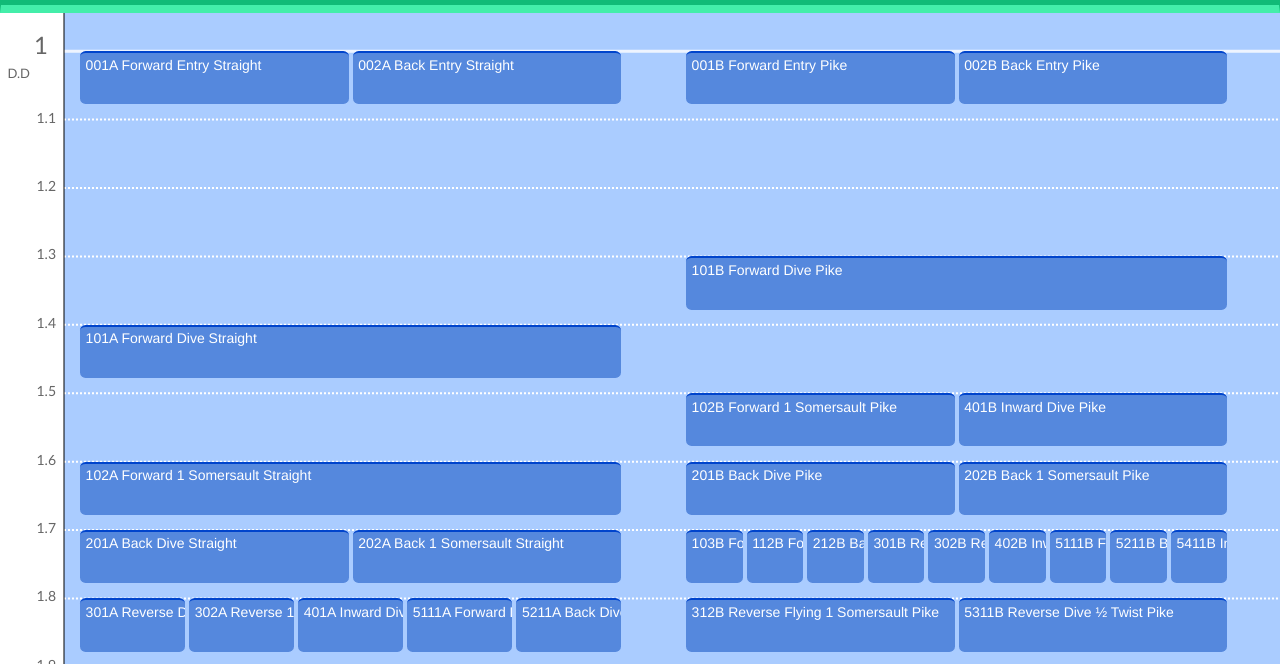
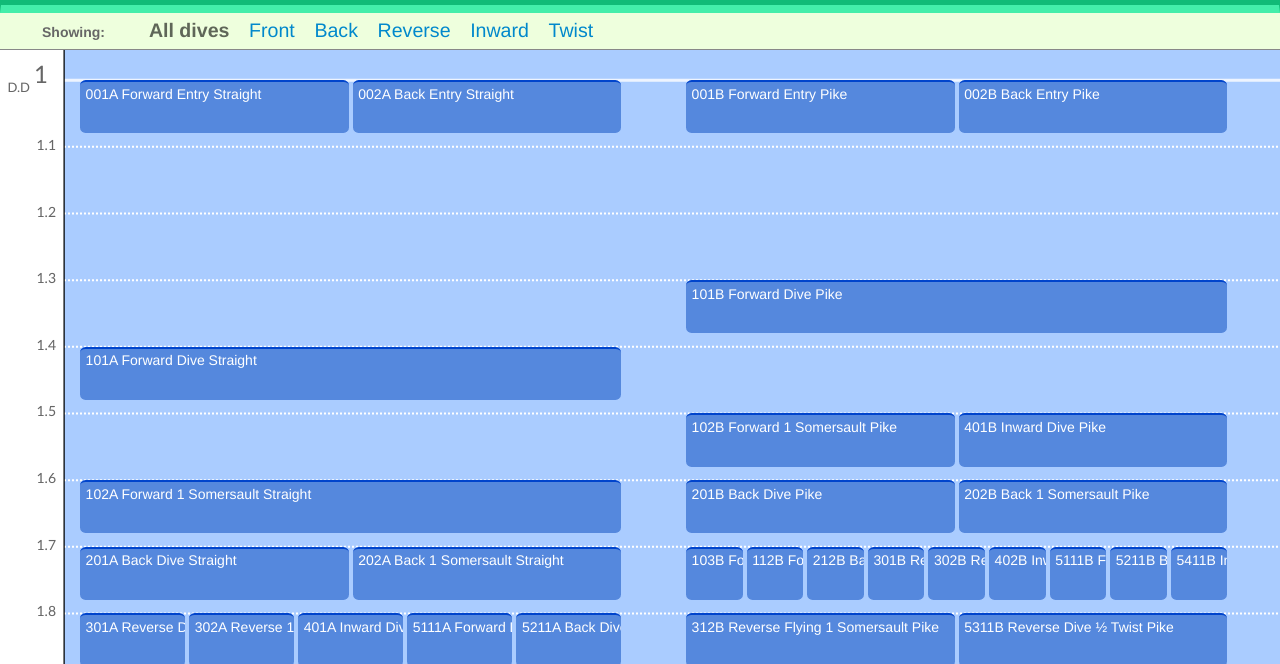
Before and after one commit to FancyVase/Springboard, a plain HTML site: page learn_dives.html in a window 1280 px wide. Shown: the part 80-744 px from the top of the page. Drawn offline with Linux system fonts and the light colour scheme.

Commit message:
Reintroduced filtering to learn dives page

```diff
--- a/css/learn_dives.css
+++ b/css/learn_dives.css
@@ -159,3 +159,43 @@ html {
     -ms-user-select: none;
     user-select: none;
 }
+
+
+.dive-filter-group {
+    position:fixed;
+    top:0;
+    left:0;
+    right:0;
+    width:100%;
+    z-index:6831;
+    background:#fff;
+    background:#f8f0c0;
+    background:#efd;
+    border-bottom:1px solid #888;
+    padding:0.25em 3em;
+    color:#666;
+
+}
+ul.dive-filters {
+    display:inline;
+    font-size:1.4em;
+
+}
+ul.dive-filters li {
+    display:inline;
+    list-style-type:none;
+    padding-right:1em;
+    color:#08c;
+    vertical-align:middle!important;
+    cursor:pointer;
+}
+ul.dive-filters li:hover {
+    text-decoration:underline;
+}
+ul.dive-filters li.current {
+    color:#444;
+    color:rgba(0,0,0,0.6);
+    text-decoration:none!important;
+    font-weight:bolder;
+
+}
--- a/js/learn_dives.js
+++ b/js/learn_dives.js
@@ -115,17 +115,39 @@ function get_dive_position(diveObject) {
     return diveObject["dive-id"].slice(-1);
 }
 
-function render_graph() {
+function render_graph(group_number) {
+    $(".dive-bubble").remove();
+
+    if(!$("#axis").svg("get")) {
 	$("#axis").svg();
 	$("#graph").svg();
 
+    }
+    var $axis = $("#axis").svg("get");
+    var $svg = $("#graph").svg("get");
 
 
-    var $axis = $("#axis").svg("get");
 
-    var $svg = $("#graph").svg("get");
 
-    var margin = {"top" : 64 + $(".navbar").height() , "left" : 32};
+
+    var should_be_shown;
+    if(!group_number) {
+	should_be_shown = function(dive){
+	    return true;
+	};
+    }
+    else {
+	should_be_shown = function(dive) {
+	    //console.log(dive["dive-id"].substr(0,1));
+	    return (group_number.toString() == dive["dive-id"].substr(0,1) );
+	};
+    }
+
+
+
+
+
+    var margin = {"top" : 64 + $(".navbar").height() + $(".dive-filter-group").height() , "left" : 32};
 
 
     var ww = $("#graph").width();
@@ -234,11 +256,14 @@ function render_graph() {
     var count = {};
 
     $(diveData).each(function(i, dive) {
+
+	if(should_be_shown(dive)) {
 	    var pos = get_dive_position(dive);
 	    var dd = dive["dive-difficulty"];
 	    count[dd] = count[dd] || {};
 	    count[dd][pos] = count[dd][pos] || 0;
 	    count[dd][pos] += 1;
+	}
     });
 
     // ------ DRAW DIVE BUBBLES
@@ -249,6 +274,7 @@ function render_graph() {
     var bin = {"A" : 0, "B" : 1, "C" : 2, "D" : 3};
 
     $(diveData).each(function(_, dive) {
+	if(should_be_shown(dive)) {
 	var pos = get_dive_position(dive);
 	var dd = dive["dive-difficulty"];
 
@@ -272,13 +298,21 @@ function render_graph() {
 
 
 	seen[dd][pos] += 1;
-
+	}
     });
 
+    // Position the dive filters
+
+    $(".dive-filter-group")
+	.css("top", $(".navbar").outerHeight())
+	.css('left', (margin.left+34)*0+"px");
+
+    ;
+    $(window).scroll();
 
     // RESIZE THE DIVE VIEWING WINDOW
 
-    $(document).click(function(e) {
+    $(document).click(function(event) {
         if ($(event.target).is(".dive-bubble")) {
             $(".dive-info").slideDown("fast");
             $(".selected").removeClass("selected");
@@ -302,11 +336,29 @@ function render_graph() {
 
 }
 
+
+function create_dive_filters() {
+    var groups = ["All dives", "Front","Back","Reverse","Inward", "Twist"];
+
+    $(groups).each(function(i, group) {
+	$li = $("<li/>")
+		.html(group)
+	    .appendTo("ul.dive-filters");
+	$li.click(function() {
+	    $(".current").removeClass("current");
+	    $(this).addClass("current");
+	    render_graph(i);
+	});
+    });
+
+    $("ul.dive-filters li").first().click();
+}
+
 $(document).ready(function() {
 
     loadDiveData("all_dives.csv");
 
-
+    create_dive_filters();
     console.log("hi");
 
     $(window).scroll(function() {
@@ -320,7 +372,7 @@ $(document).ready(function() {
     curXPos = 0,
     curDown = false;
 
-    window.addEventListener('mousemove', function(e){
+    window.addEventListener('mousemove', function(event){
 	if(curDown === true){
         window.scrollTo(document.body.scrollLeft + (curXPos - e.pageX), document.body.scrollTop + (curYPos - e.pageY));
       }
--- a/learn_dives.html
+++ b/learn_dives.html
@@ -28,6 +28,12 @@
             <li><a href="learn_dives.html">Learn Dives</a></li>
         </ul>
     </nav>
+    <div class="dive-filter-group">
+      <strong>Showing:</strong>
+      <ul class="dive-filters">
+      </ul>
+    </div>
+
 
     <div id="container-learn-dives">
       <div class="dive-info">
```
Lines whose indentation alone changed are shown as unchanged.
